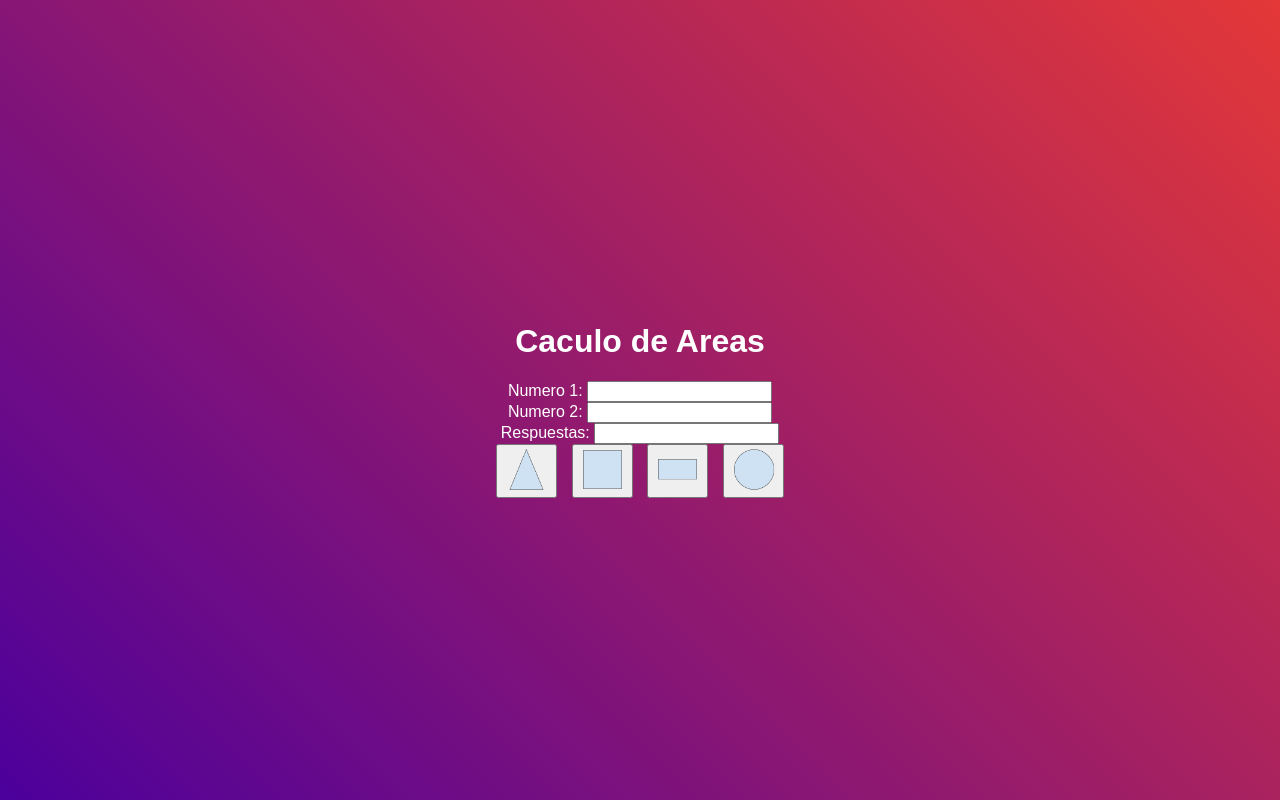
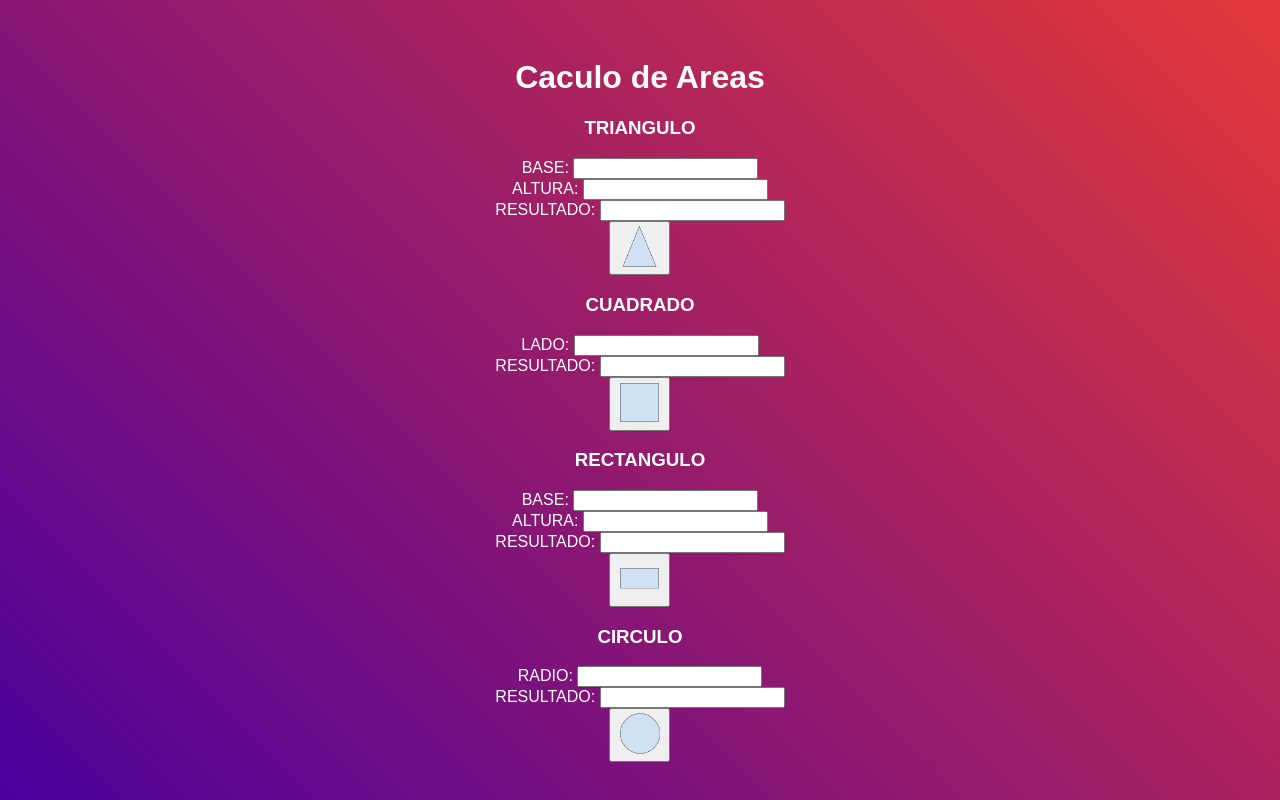
Before and after one commit to ERNESTOAD/areas, a plain HTML site: page index.html in a window 1280 px wide. Drawn offline with Linux system fonts and the light colour scheme.

Commit message:
se suben los archivos a git

```diff
--- a/index.html
+++ b/index.html
@@ -9,33 +9,81 @@
 <body>
     <center>
         <h1> Caculo de Areas</h1>
+
+        <h3> TRIANGULO</h3>
         <div class="input-container">
             <div class="input.group">
-                <label for="n1">Numero 1:</label>
+                <label for="n1">BASE:</label>
                 <input type="text" id="n1">
             </div>
             <div class="input.group">
-                <label for="n2">Numero 2:</label>
+                <label for="n2">ALTURA:</label>
                 <input type="text" id="n2">
             </div>
             <div class="input.group">
-                <label for="res">Respuestas:</label>
+                <label for="res">RESULTADO:</label>
                 <input type="text" id="res">
             </div>
         </div>
         <div class="butto-container">
             <button class="botones" onclick="triangulo()">
                 <img src="triangulo.png" width="45" height="45" alt="triangulo">
-            </button>
+
+        </div>
+        <h3> CUADRADO</h3>
+        <div class="input-container">
+            <div class="input.group">
+                <label for="n3">LADO:</label>
+                <input type="text" id="n3">
+            </div>
+            <div class="input.group">
+                <label for="res1">RESULTADO:</label>
+                <input type="text" id="res1">
+            </div>
+        </div>
+        <div class="butto-container">
             <button class="botones" onclick="cuadrado()">
                 <img src="cuadrado.png" width="45" height="45" alt="cuadrado">
             </button>
+
+        </div>
+        <h3> RECTANGULO</h3>
+        <div class="input-container">
+            <div class="input.group">
+                <label for="n4">BASE:</label>
+                <input type="text" id="n4">
+            </div>
+            <div class="input.group">
+                <label for="n2">ALTURA:</label>
+                <input type="text" id="n5">
+            </div>
+            <div class="input.group">
+                <label for="res">RESULTADO:</label>
+                <input type="text" id="res2">
+            </div>
+        </div>
+        <div class="butto-container">
             <button class="botones" onclick="rectangulo()">
-                <img src="rectangulo.png" width="45" height="45" alt="cuadrado">
+                <img src="rectangulo.png" width="45" height="45" alt="rectangulo">
             </button>
+
+        </div>
+        <h3> CIRCULO</h3>
+        <div class="input-container">
+            <div class="input.group">
+                <label for="n6">RADIO:</label>
+                <input type="text" id="n6">
+            </div>
+            <div class="input.group">
+                <label for="res">RESULTADO:</label>
+                <input type="text" id="res3">
+            </div>
+        </div>
+        <div class="butto-container">
             <button class="botones" onclick="circulo()">
                 <img src="circulo.png" width="45" height="45" alt="circulo">
             </button>
+
         </div>
         <script src="script.js"></script>
     </center>
--- a/script.js
+++ b/script.js
@@ -5,21 +5,19 @@ function triangulo(){
     document.getElementById('res').value=res;
 }
 function cuadrado(){
-    let num1= Number(document.getElementById('n1').value);
-    let num2=Number(document.getElementById('n2').value);
-    let res= num1*num2;
-    document.getElementById('res').value=res;
+    let L1= Number(document.getElementById('n3').value);
+    let res= L1*L1;
+    document.getElementById('res1').value=res;
 }
 function rectangulo(){
-    let num1= Number(document.getElementById('n1').value);
-    let num2=Number(document.getElementById('n2').value);
-    let res= num1*num1;
-    document.getElementById('res').value=res;
+    let base1= Number(document.getElementById('n4').value);
+    let altura2=Number(document.getElementById('n5').value);
+    let res= base1*altura2;
+    document.getElementById('res2').value=res;
 }
 function circulo(){
-    let num1= Number(document.getElementById('n1').value);
-    let num2=Number(document.getElementById('n2').value);
+    let num1= Number(document.getElementById('n6').value);
     let b=num1*num1;
     let res= b*3.1416;
-    document.getElementById('res').value=res;
+    document.getElementById('res3').value=res;
 }
```
Also changed, not shown: style.css (line endings or trailing spaces).
